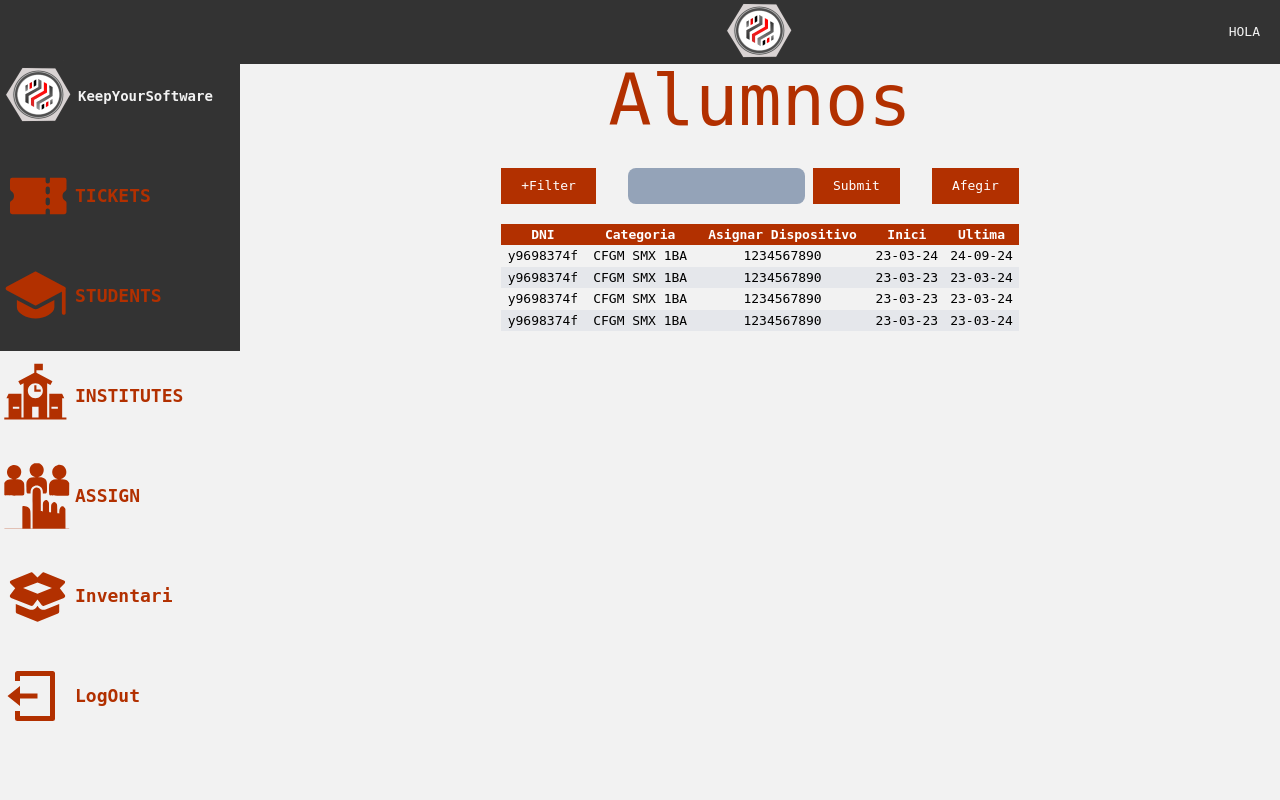
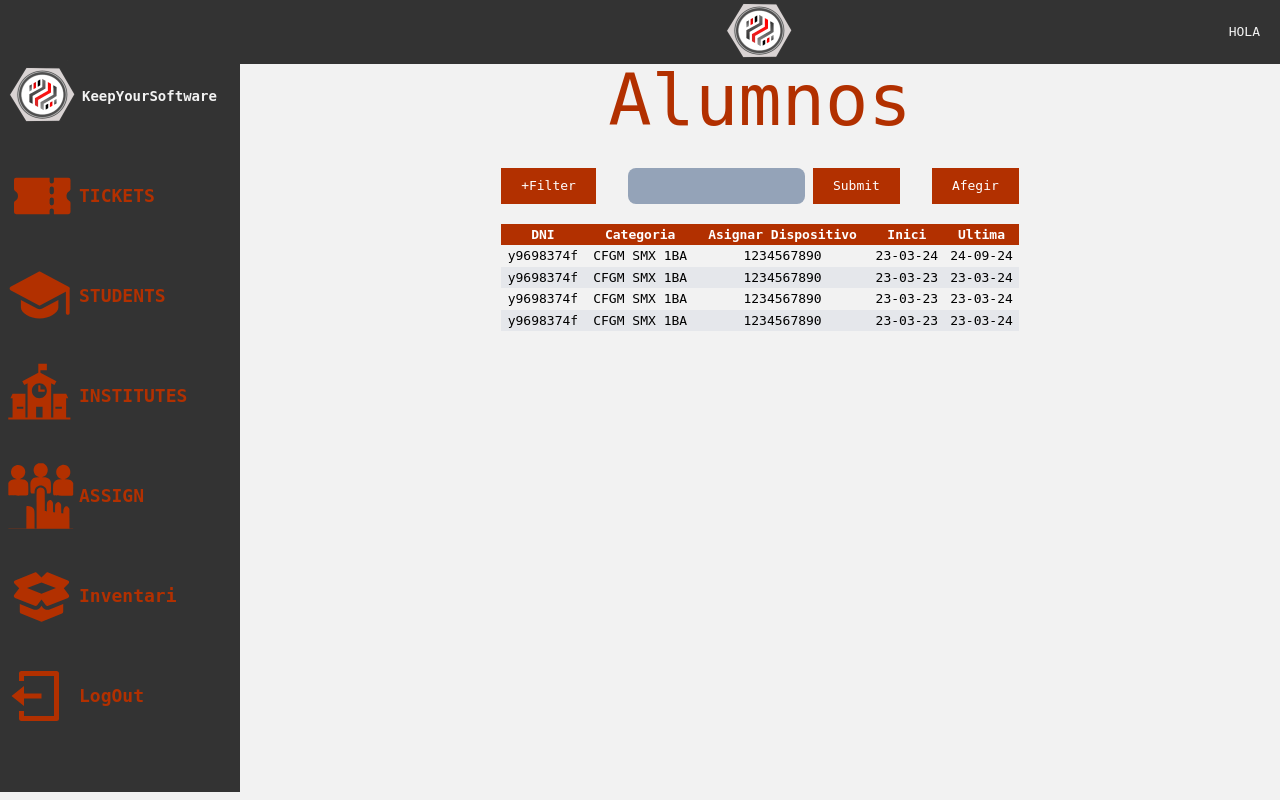
Before and after one commit to iansi0/DAW_Project, a CodeIgniter 4 app: template ControlReparacions/app/Views/student.php in a window 1280 px wide. Run offline with PHP 8.4 and a stand-in for CodeIgniter, Linux system fonts and the light colour scheme; the template is opened without the code that fills it, so the values that code supplies are empty; some libraries are stand-ins or nearby versions.

Commit message:
feat: bug navbar

```diff
--- a/ControlReparacions/app/Views/layouts/master.php
+++ b/ControlReparacions/app/Views/layouts/master.php
@@ -22,9 +22,9 @@ $name = 'HOLA';
     }
 </style>
 
-<body class=" flex bg-secundario">
-    <div class="bg-terciario-1 text-primario relative text-lg min-w-20 h-auto  overflow-hidden transition-all ease-in duration-300 hover:min-w-60 ">
-        <nav id="Sidebar" class="flex flex-col gap-9 py-16  w-[70px]  fixed overflow-hidden transition-all ease-in duration-300 hover:w-60 ">
+<body class=" flex h-full bg-secundario">
+    <div class=" relative text-lg min-w-20 h-full  overflow-hidden transition-all ease-in duration-300 hover:min-w-60 ">
+        <nav id="Sidebar" class="bg-terciario-1 text-primario flex flex-col gap-9 py-16 pl-1  w-20  fixed overflow-hidden transition-all ease-in duration-300 hover:w-60 ">
             <div class=" w-20 h-16  flex items-center text-sm text-secundario ">
                 <!-- Imagen ticket-->
                 <img src="/assets/img/logo.png" alt="Logo">
@@ -143,7 +143,7 @@ $name = 'HOLA';
         </nav>
     </div>
 
-    <main id="tickets" class="w-full  text-center  justify-items-center items-center">
+    <main id="tickets" class="w-full h-full   text-center  justify-items-center items-center">
 
         <header class=" fixed w-[-webkit-fill-available]  bg-terciario-1 text-secundario  h-16 flex items-center  justify-center  ">
                 <img src="/assets/img/logo.png" alt="Logo">
```
Also changed, not shown: ControlReparacions/public/assets/css/styles.css.
